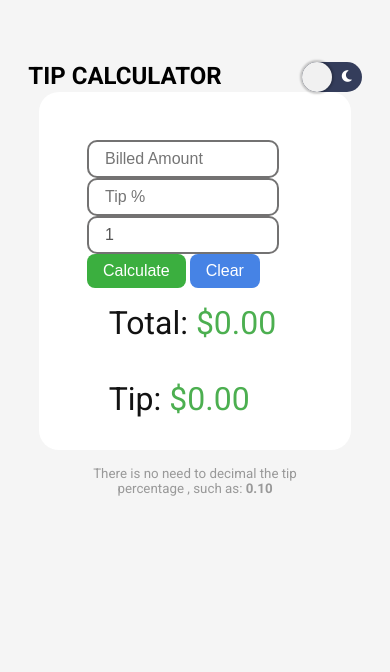
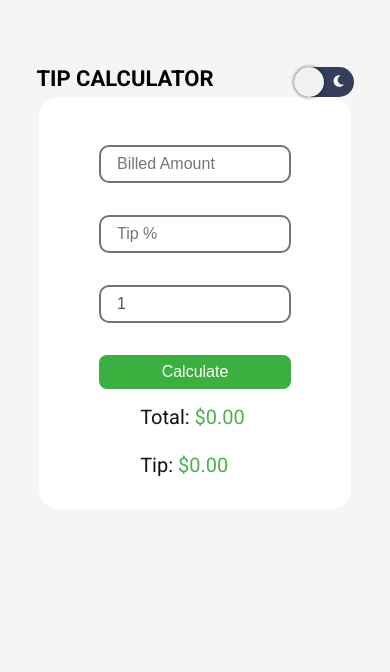
Before and after one commit to VictorLavalle/Tip-Calculator, a plain HTML site: page index.html in a window 390 px wide. Shown: the part 135-807 px from the top of the page. Drawn offline with Linux system fonts and the light colour scheme.

Commit message:
Fixed some bugs

```diff
--- a/assets/css/styles.css
+++ b/assets/css/styles.css
@@ -161,26 +161,13 @@ body.dark .form-input:focus{
   outline: none;
 }
 
-.clear-form-btn {
-  font-size: 1rem;
-  color: white;
-  padding: 0.5rem 1rem;
-  border: none;
-  border-radius: 8px;
-  background-color: #206ae0d3;
-  cursor: pointer;
-  outline: none;
-}
 
 .form-btn:hover {
   box-shadow: inset 0 0 0 100px rgba(0, 0, 0, 0.1);
   background-color: #23d129;
 }
 
-.clear-form-btn:hover {
-  box-shadow: inset 0 0 0 100px rgba(0, 0, 0, 0.1);
-  background-color: #0f6bff;
-}
+
 
 .list-results {
   list-style-type: none;
@@ -229,6 +216,15 @@ body.dark .results-txt{
 @media screen and (max-width: 800px) {
   .results {
     margin-top: 2rem;
+    font-size: 20px;
+  }
+  .results-txt,
+  .results-txt-per {
+    font-size: 20px;
+  }
+
+  .title{
+    font-size: 22px;
   }
 }
 
--- a/assets/js/calculator.js
+++ b/assets/js/calculator.js
@@ -8,11 +8,11 @@ const btnSwitch = document.querySelector('#switch');
 let total = document.getElementById("total");
 let tip = document.getElementById("tip")
 
+var inputfocused = "";
 
 /* Functions */
 function calculate(e) {
     let TotalPerPerson = document.getElementById("TotalPerPerson");
-    let TipPerPerson = document.getElementById("TipPerPerson");
 
     if(isHigherToTwo()){
         let  TextTotalPerPerson = "Total Per Person: ";
@@ -46,8 +46,6 @@ function calculate(e) {
 
     total.textContent = "$"+CalculateTotalResult();
     tip.textContent = "$"+CalculateTip();
-
-
 }
 
 
@@ -56,7 +54,7 @@ btnSwitch.addEventListener('click', () => {
 	document.body.classList.toggle('dark');
 	btnSwitch.classList.toggle('active');
 
-    // save the mode in localstorage.
+    //Save in localstorage.
 	if(document.body.classList.contains('dark')){
 		localStorage.setItem('dark-mode', 'true');
 	} else {
@@ -64,8 +62,7 @@ btnSwitch.addEventListener('click', () => {
 	}
 });
 
-
-// Get the currnent mode.
+//Get the current mood
 if(localStorage.getItem('dark-mode') === 'true'){
 	document.body.classList.add('dark');
 	btnSwitch.classList.add('active');
@@ -86,6 +83,7 @@ document.addEventListener('keydown', e => {
     }
 
 });
+
 
 //Calculate Values
 function CalculateTotalResult(){
@@ -122,7 +120,7 @@ function CreateParagrahp(idContainer,content,idElement){
     let Paragrahp = document.createElement("p");
     Paragrahp.textContent= content;
     Paragrahp.setAttribute("id",idElement);
-    Paragrahp.setAttribute("class","results-txt");
+    Paragrahp.setAttribute("class","results");
     fragment.appendChild(Paragrahp);
     Container.appendChild(Paragrahp);
 }
--- a/index.html
+++ b/index.html
@@ -30,13 +30,13 @@
 
     <div class="check">
         <div class="tip-form">
-            <form>
+
                 <input type="number" class="form-input" placeholder="Billed Amount" id="billedAmount" min="0" required>
                 <input type="number" class="form-input" placeholder="Tip %" id="tipPercentage" min="0'" required>
                 <input type="number" class="form-input" placeholder="Number of People" id="numberPeople" value="1">
                 <button class="form-btn" id="calculateBtn">Calculate</button>
-                <button type="reset" class="clear-form-btn">Clear</button>
-            </form>
+
+
         </div>
 
         <ul class="list-results">
@@ -50,9 +50,7 @@
             </li>
         </ul>
 
-
     </div>
-    <small>There is no need to decimal the tip percentage , such as: <b>0.10</b> </small>
 
 
     <footer>
@@ -64,7 +62,7 @@
         </small>
     </footer>
 
-    <!--Scripts-->
+    <!--Script-->
     <script src="assets/js/calculator.js"></script>
 </body>
 
```
